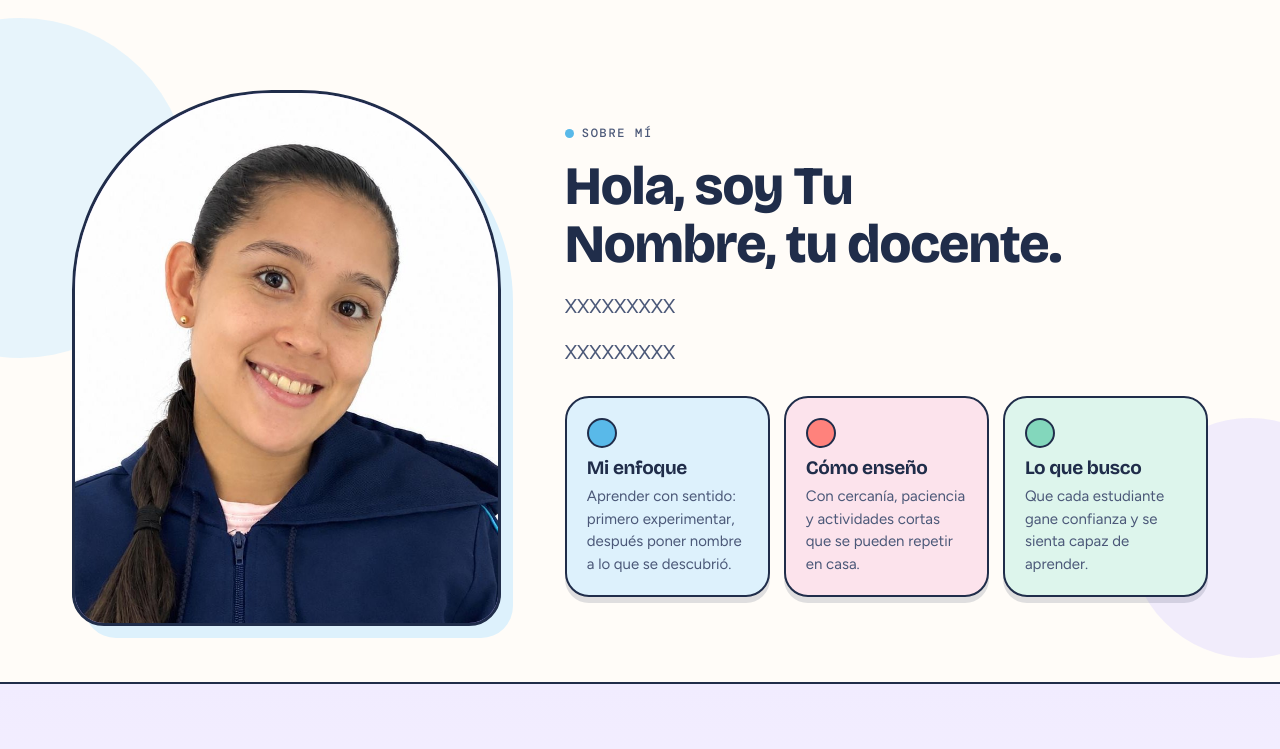
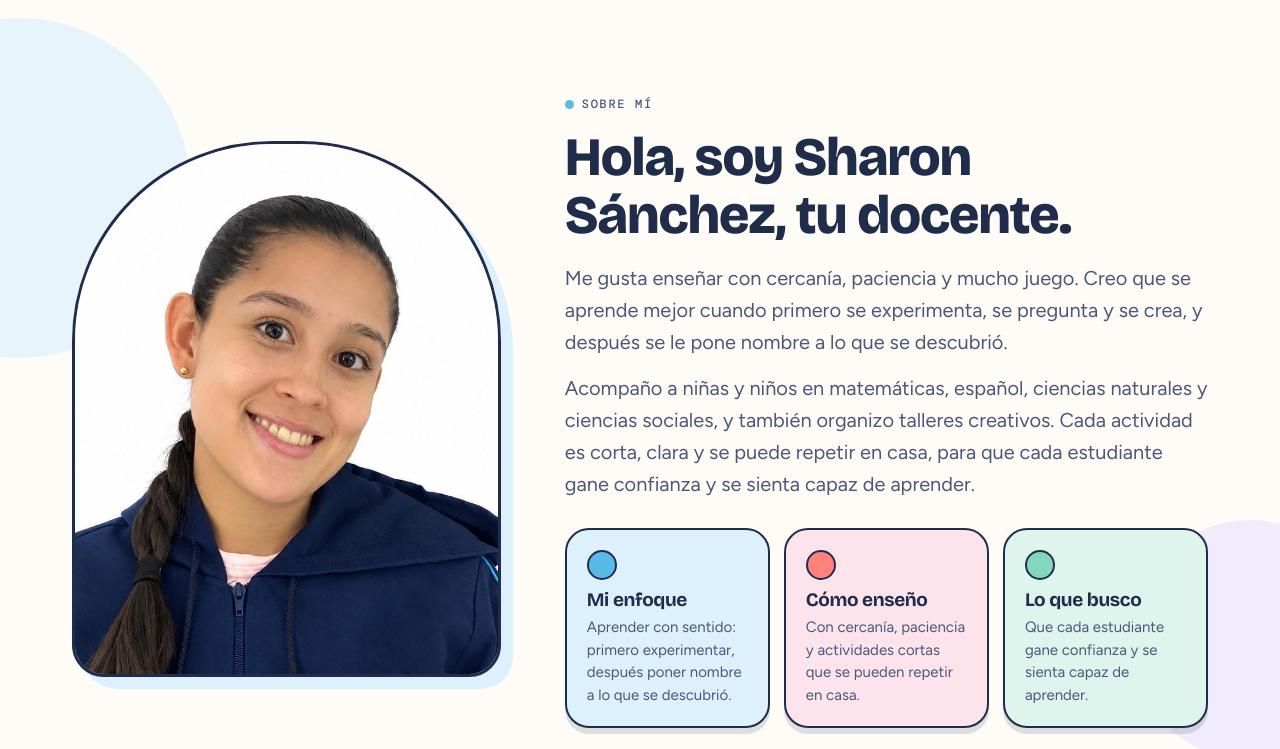
Before and after one commit to Danielzm7/Blog-matem-ticas, a plain HTML site: page index.html in a window 1280 px wide. Shown: the part 920-1669 px from the top of the page. Drawn offline with nearby package versions, Linux system fonts and the light colour scheme.

Commit message:
Completa el nombre (Sharon Sánchez) y los textos de Sobre mí
Co-Authored-By: Claude Sonnet 5.5 <noreply@anthropic.com>
Claude-Session: https://claude.ai/code/session_01Naga49HoLdT85NfZSuZApQ

```diff
--- a/index.html
+++ b/index.html
@@ -487,9 +487,9 @@ main{overflow-x:clip}
     </div>
     <div class="reveal">
       <span class="eyebrow" style="--c:var(--sky-d)"><i></i>Sobre mí</span>
-      <h2 class="h2">Hola, soy <span data-nombre>Tu Nombre</span>, tu docente.</h2>
-      <p class="lead" style="margin-top:16px">XXXXXXXXX</p>
-      <p class="lead" style="margin-top:14px">XXXXXXXXX</p>
+      <h2 class="h2">Hola, soy <span data-nombre>Sharon Sánchez</span>, tu docente.</h2>
+      <p class="lead" style="margin-top:16px">Me gusta enseñar con cercanía, paciencia y mucho juego. Creo que se aprende mejor cuando primero se experimenta, se pregunta y se crea, y después se le pone nombre a lo que se descubrió.</p>
+      <p class="lead" style="margin-top:14px">Acompaño a niñas y niños en matemáticas, español, ciencias naturales y ciencias sociales, y también organizo talleres creativos. Cada actividad es corta, clara y se puede repetir en casa, para que cada estudiante gane confianza y se sienta capaz de aprender.</p>
       <div class="about-cards">
         <div class="mini" style="--t:var(--sky);--c:var(--sky-d)"><span class="dot"></span><h3>Mi enfoque</h3><p>Aprender con sentido: primero experimentar, después poner nombre a lo que se descubrió.</p></div>
         <div class="mini" style="--t:var(--rose);--c:var(--rose-d)"><span class="dot"></span><h3>Cómo enseño</h3><p>Con cercanía, paciencia y actividades cortas que se pueden repetir en casa.</p></div>
@@ -600,7 +600,7 @@ main{overflow-x:clip}
   <div class="wrap">
     <a class="brand" href="#inicio"><span class="logo" aria-hidden="true"><svg width="46" height="46" viewBox="0 0 64 64"><use href="#i-logo"/></svg></span><span data-nombre-corto>Semillas de Conocimiento</span></a>
     <nav aria-label="Pie"><a href="#sobre-mi">Sobre mí</a><a href="#areas">Áreas</a><a href="#trabajo">Mi trabajo</a><a href="#talleres">Talleres</a><a href="#servicios">Servicios</a><a href="#contacto">Contacto</a></nav>
-    <span class="mono" style="font-size:12px;color:var(--ink-2)">© <span id="yr">2026</span> <span data-nombre>Tu Nombre</span> · Docente</span>
+    <span class="mono" style="font-size:12px;color:var(--ink-2)">© <span id="yr">2026</span> <span data-nombre>Sharon Sánchez</span> · Docente</span>
   </div>
 </footer>
 
@@ -624,7 +624,7 @@ main{overflow-x:clip}
 <script>
 /* ============ CONFIGURACIÓN: edita solo esta parte ============ */
 const CONFIG = {
-  nombre: 'Tu Nombre',               // aparece en el saludo, el pie y la presentación
+  nombre: 'Sharon Sánchez',               // aparece en el saludo, el pie y la presentación
   nombreCorto: 'Semillas de Conocimiento',  // nombre de la marca en el menú
   whatsapp: '573114030056',          // número con código de país, sin + ni espacios
   correo: 'sharon2102sanchez@gmail.com',
```
